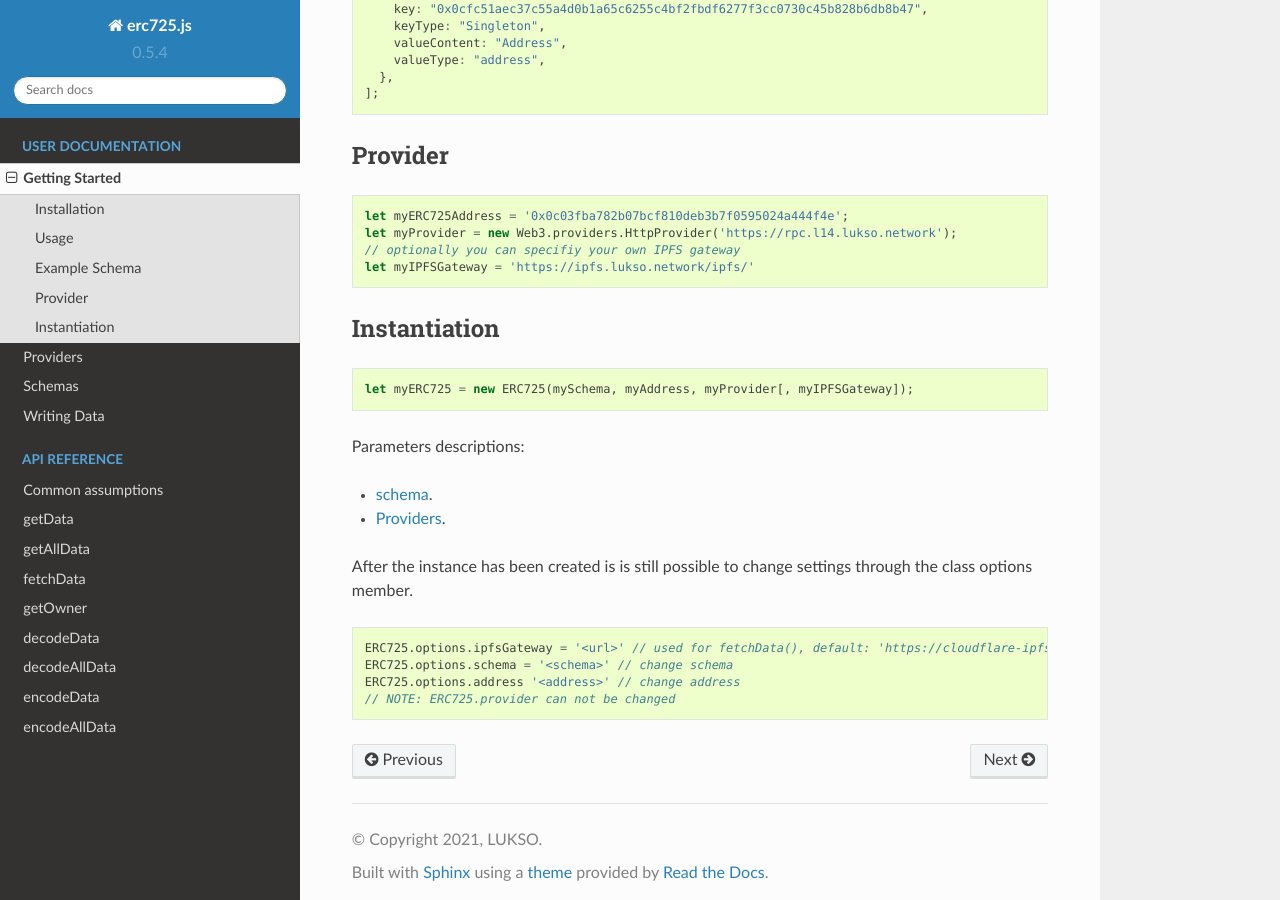
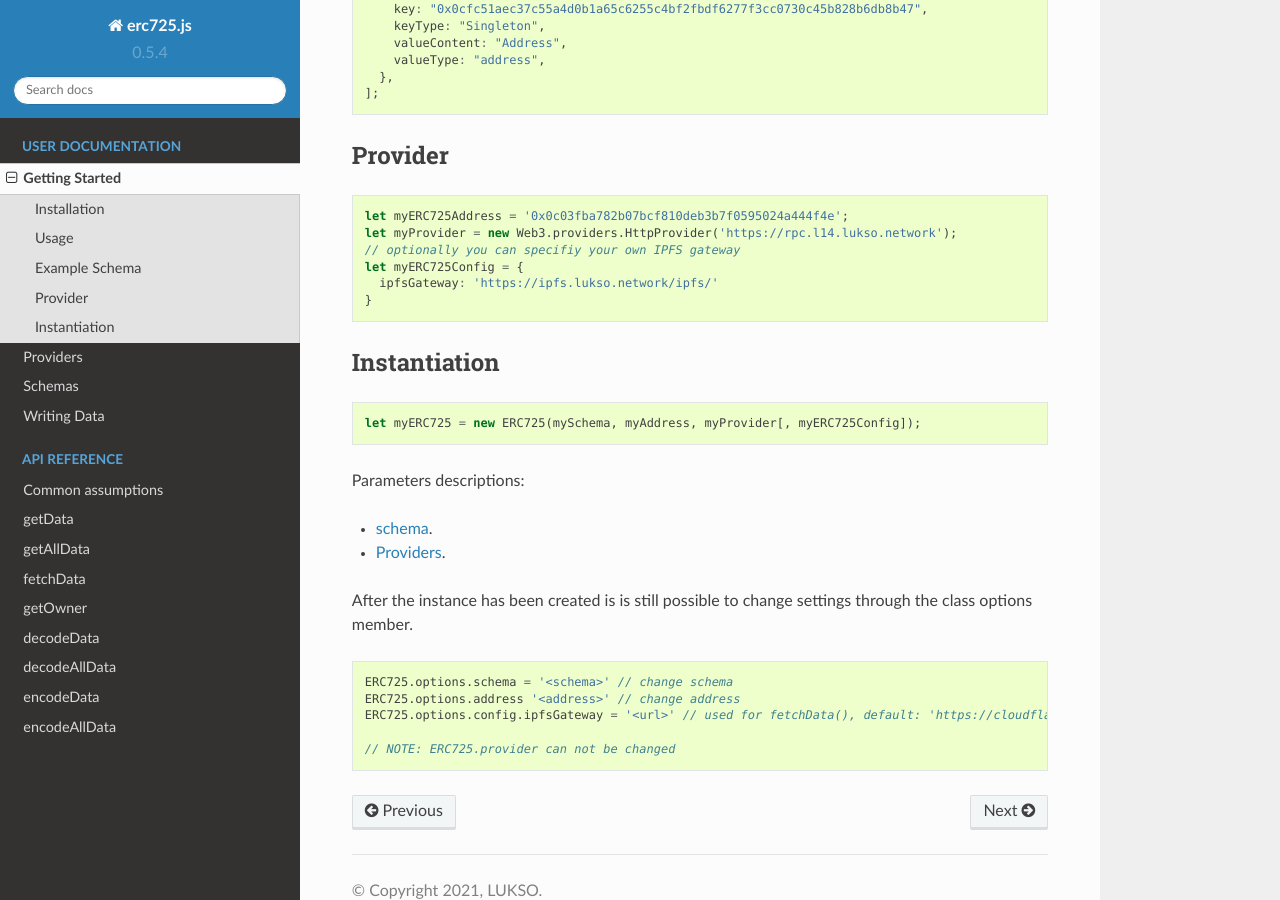
Before and after one commit to ERC725Alliance/erc725.js, a Sphinx documentation site: the page built from docs/source/content/getting-started.rst, in a window 1280 px wide and 900 px high, scrolled down 1027 px. Built offline with Sphinx 7.4.7 and the Read the Docs theme 2.0.0, drawn with Linux system fonts in a browser that asks for light colours.

Commit message:
chore(config): make 4th option param more configurable

```diff
--- a/docs/source/content/getting-started.rst
+++ b/docs/source/content/getting-started.rst
@@ -73,7 +73,9 @@ Provider
   let myERC725Address = '0x0c03fba782b07bcf810deb3b7f0595024a444f4e';
   let myProvider = new Web3.providers.HttpProvider('https://rpc.l14.lukso.network');
   // optionally you can specifiy your own IPFS gateway
-  let myIPFSGateway = 'https://ipfs.lukso.network/ipfs/'
+  let myERC725Config = {
+    ipfsGateway: 'https://ipfs.lukso.network/ipfs/'
+  }
 
 --------------------------------------------------
 Instantiation
@@ -81,7 +83,7 @@ Instantiation
 
 .. code-block:: javascript
 
-    let myERC725 = new ERC725(mySchema, myAddress, myProvider[, myIPFSGateway]);
+    let myERC725 = new ERC725(mySchema, myAddress, myProvider[, myERC725Config]);
 
 
 Parameters descriptions:
@@ -93,7 +95,8 @@ After the instance has been created is is still possible to change settings thro
 
 .. code-block:: javascript
 
-    ERC725.options.ipfsGateway = '<url>' // used for fetchData(), default: 'https://cloudflare-ipfs.com/ipfs/'
     ERC725.options.schema = '<schema>' // change schema
     ERC725.options.address '<address>' // change address
+    ERC725.options.config.ipfsGateway = '<url>' // used for fetchData(), default: 'https://cloudflare-ipfs.com/ipfs/'
+
     // NOTE: ERC725.provider can not be changed
--- a/tsconfig.json
+++ b/tsconfig.json
@@ -26,7 +26,7 @@
     "pretty": true /* Stylize errors and messages using color and context. */,
 
     "lib": ["es2017", "dom"],
-    "types": [],
+    "types": ["mocha"],
     "typeRoots": ["node_modules/@types", "src/types"]
   },
   "include": ["src"],
```
Also changed, not shown: README.md (+1 -1 lines), 2 other files.
